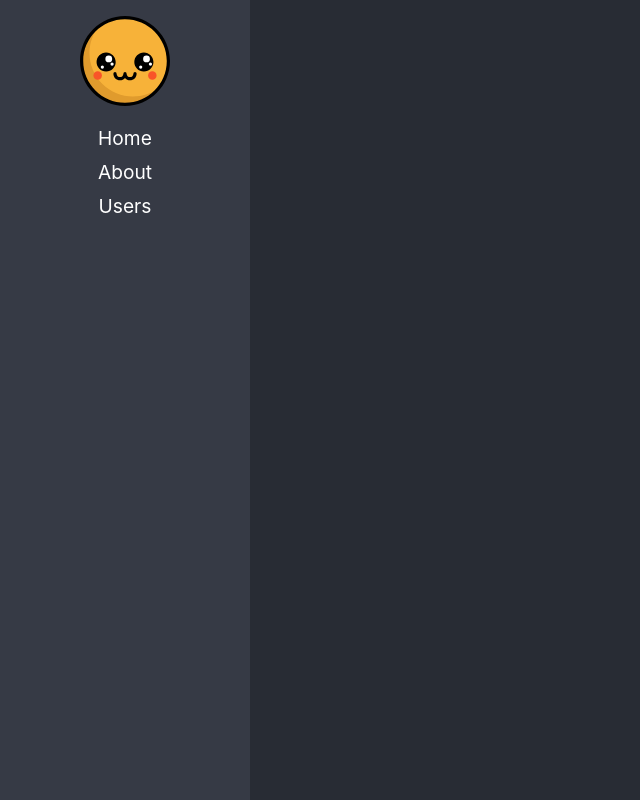
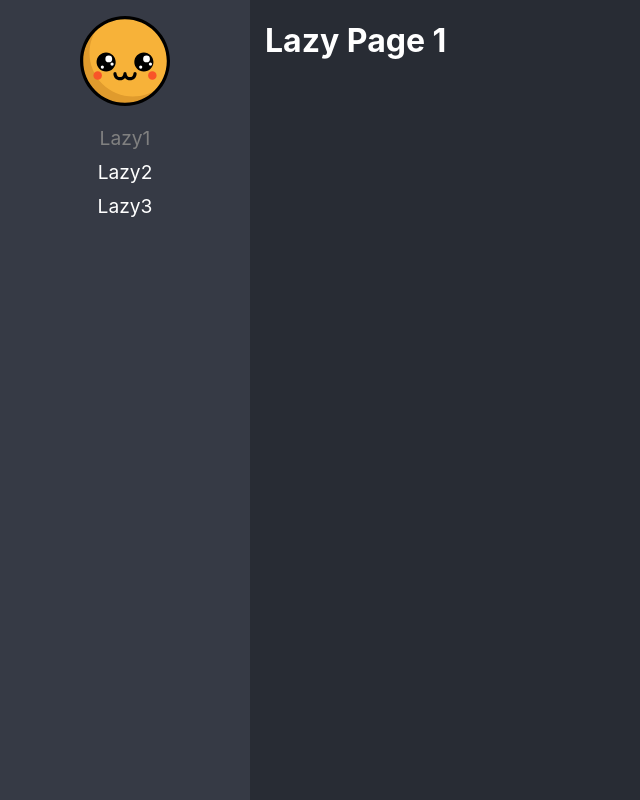
Before and after one commit to MaGaBoo/react-app-bases, a React (Create React App) app: page /lazy1 in a window 1280 px wide. Shown: the whole page, without its empty margins (0-640 px from the left). Built offline with nearby package versions, Linux system fonts and the light colour scheme.

Commit message:
installed yarn

```diff
--- a/package.json
+++ b/package.json
@@ -12,7 +12,7 @@
     "@types/react-dom": "^18.0.11",
     "react": "^18.2.0",
     "react-dom": "^18.2.0",
-    "react-router-dom": "^5.2.0",
+    "react-router-dom": "^6.2.2",
     "react-scripts": "5.0.1",
     "typescript": "^4.9.5",
     "web-vitals": "^2.1.4"
--- /dev/null
+++ b/src/01-lazyLoads/views/LazyPage1.tsx
@@ -0,0 +1,5 @@
+export const LazyPage1 = () => {
+    return (
+        <h1>Lazy Page 1</h1>
+    )
+}
--- /dev/null
+++ b/src/01-lazyLoads/views/LazyPage2.tsx
@@ -0,0 +1,5 @@
+export const LazyPage2 = () => {
+    return (
+        <h1>Lazy Page 2</h1>
+    )
+}
--- /dev/null
+++ b/src/01-lazyLoads/views/LazyPage3.tsx
@@ -0,0 +1,5 @@
+export const LazyPage3 = () => {
+    return (
+        <h1>Lazy Page 3</h1>
+    )
+}
--- /dev/null
+++ b/src/01-lazyLoads/views/index.ts
@@ -0,0 +1,3 @@
+export { LazyPage1 } from "./LazyPage1"
+export { LazyPage2 } from "./LazyPage2"
+export { LazyPage3 } from "./LazyPage3"
--- a/src/index.css
+++ b/src/index.css
@@ -25,6 +25,7 @@
   width: 90px;
   height: 90px
 }
+
 
 nav {
   background-color: #363a45;
--- a/src/routes/Navigation.tsx
+++ b/src/routes/Navigation.tsx
@@ -1,50 +1,37 @@
-import * as React from "react";
-import {
-  BrowserRouter as Router,
-  Switch,
-  Route,
-  NavLink,
-} from "react-router-dom";
-import Logo from "../assets/Logo.svg";
+import * as React from "react"
+import { BrowserRouter, Routes, Route, NavLink } from "react-router-dom"
+import Logo from "../assets/Logo.svg"
+import { LazyPage1, LazyPage2, LazyPage3 } from '../01-lazyLoads/views/index'
 
 export const Navigation = () => {
   return (
-    <Router>
+    <BrowserRouter>
       <div className="main-layout">
         <nav>
           <img src={Logo} alt="React logo" className="logo" />
           <ul>
             <li>
-              <NavLink to="/home" activeClassName="nav-active" exact>
-                Home
-              </NavLink>
+              <NavLink to="/lazy1" className={ ({ isActive}) => isActive ? 'nav-active' : '' }>Lazy1</NavLink>
             </li>
             <li>
-              <NavLink to="/about" activeClassName="nav-active" exact>
-                About
-              </NavLink>
+              <NavLink to="/lazy2" className={ ({ isActive}) => isActive ? 'nav-active' : '' }>Lazy2</NavLink>
             </li>
             <li>
-              <NavLink to="/users" activeClassName="nav-active" exact>
-                Users
-              </NavLink>
+              <NavLink to="/lazy3" className={ ({ isActive}) => isActive ? 'nav-active' : '' }>Lazy3</NavLink>
             </li>
           </ul>
         </nav>
 
-        <Switch>
-          <Route path="about">
-            <h1>About</h1>
+        <Routes>
+          <Route path="lazy1" element={ <LazyPage1 /> }>
           </Route>
-          <Route path="users">
-            <h1>Users</h1>
+          <Route path="lazy2" element={ <LazyPage2 /> }>
           </Route>
-          <Route path="home">
-            <h1>Home</h1>
+          <Route path="lazy3" element={ <LazyPage3 /> }>
           </Route>
           <Route path="/*" />
-        </Switch>
+        </Routes>
       </div>
-    </Router>
+    </BrowserRouter>
   );
 };
```
Also changed, not shown: 1 other file (tests, documents, lock files or other folders).
